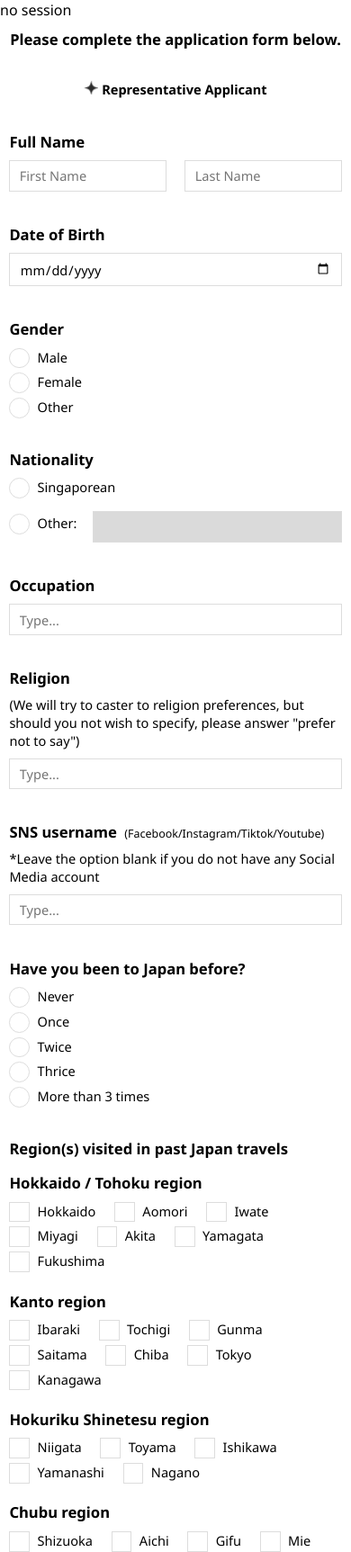
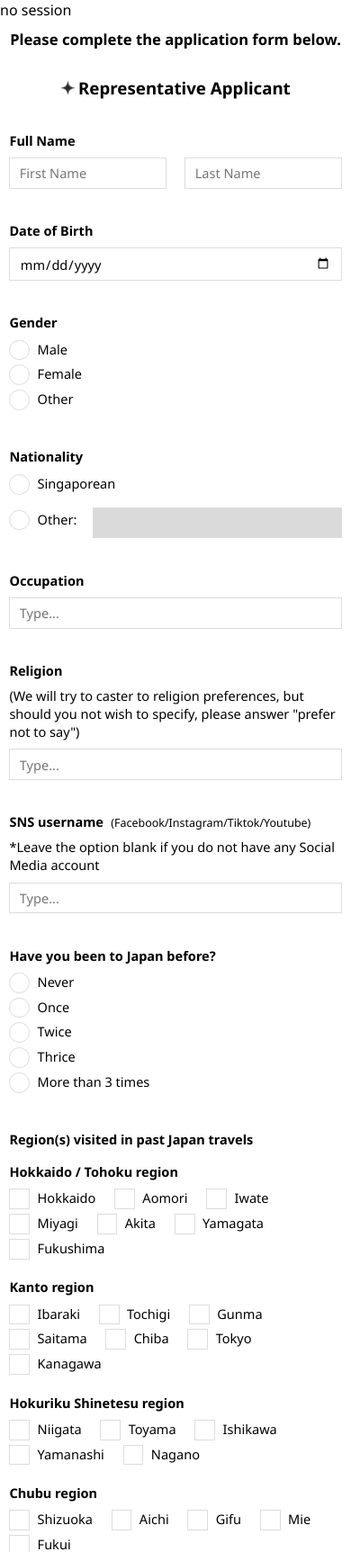
Before and after one commit to MinKyawThu01/kyushu_form, a PHP site: page /view/index.php in a window 390 px wide. Shown: the top 1725 px of the page at 90% size. Run offline with PHP 8.4, Linux system fonts and the light colour scheme; some libraries are stand-ins or nearby versions.

Commit message:
[min] adjust font-size in sp size

```diff
--- a/assets/css/style.css
+++ b/assets/css/style.css
@@ -14,19 +14,24 @@
   font-size: 20px;
   }
   .inner_container {
-    width: 100%;
+  width: 100%;
   max-width: 627px;
   margin: 0 auto;
   box-sizing: border-box;
   }
   /* common */
-  .for_err {
+  .form_container .f_container .for_err {
   color: #FF0000;
   margin-top: 15px;
   display: block;
   }
+  figure {
+    line-height: 0;
+  }
+  li {
+    display: flex;
+  }
   img {
-  line-height: 0;
   width: 100%;
   }
   .form_container .f_container label {
@@ -54,13 +59,13 @@
   display: flex;
   align-items: center;
   justify-content: space-between;
+  width: 100%;
   }
   .form_container .f_container .others label {
     margin-bottom: 0;
   }
   .form_container .f_container .others input {
   margin: 0;
-  width: 82%;
   margin-left: 34px;
   }
   /* fullname input */
@@ -546,7 +551,8 @@
       }
       /* common */
       .form_container .f_container .for_err {
-      font-size: calc(28 / 750 * 100vw);
+      font-size: calc(24 / 750 * 100vw);
+      margin-top: calc(15 / 750 * 100vw);
       }
       .form_container .f_container p,  span, label,  .form_container .policy  a, input, a {
         font-size: calc(28 / 750 * 100vw);
@@ -561,7 +567,7 @@
       font-size: calc(28 / 750 * 100vw);
       }
       .form_container .title {
-      font-size: calc(32 / 750 * 100vw);
+      font-size: calc(28 / 750 * 100vw);
       }
       .form_container .f_container .region {
       margin-top: calc(30 / 750 * 100vw);
@@ -595,7 +601,7 @@
       margin-right: calc(8 / 750 * 100vw);
       }
       .container .form_container h3 span {
-        font-size: calc(28 / 750 * 100vw);
+        font-size: calc(36 / 750 * 100vw);
       }
       .container .jnto .logo {
       width: 100%;
@@ -625,9 +631,9 @@
       }
       /* Create the indicator (the dot/circle - hidden when not checked) */
       .all_checks_label .checkmark:after {
-      left: calc(12 / 750 * 100vw);
+      left: calc(15 / 750 * 100vw);
       top: calc(2 / 750 * 100vw);
-      width: calc(14 / 750 * 100vw);
+      width: calc(8 / 750 * 100vw);
       height: calc(24 / 750 * 100vw);
       border: calc(1 / 750 * 100vw) solid #fff;
       border-width: 0 calc(4 / 750 * 100vw) calc(4 / 750 * 100vw) 0;
@@ -662,7 +668,7 @@
       padding: calc(9 / 750 * 100vw);
       border-width: calc(1 / 750 * 100vw);
       margin-top: calc(13 / 750 * 100vw);
-      font-size: calc(32 / 750 * 100vw);
+      font-size: calc(24 / 750 * 100vw);
       }
       .container .form_container .files_upload .f_container .inner_container  .intro_vd {
       margin-top: calc(25 / 750 * 100vw);
@@ -717,6 +723,7 @@
       }
       .container .jnto .contact a {
       padding: calc(11 / 750 * 100vw);
+      font-size: calc(24 / 750 * 100vw);
       }
       .container .jnto .social .facebook {
       margin-right: calc(20 / 750 * 100vw);
@@ -730,6 +737,7 @@
       }
       .container .home_contact .f_container .nav li a {
       padding-right: calc(5 / 750 * 100vw);
+      font-size: calc(24 / 750 * 100vw);
       }
       .container .home_contact .f_container .nav li::after {
       padding: 0 calc(2 / 750 * 100vw);
--- a/view/complete.html
+++ b/view/complete.html
@@ -27,7 +27,7 @@
                         <strong>campaign@japanbyjapan.com</strong>
                     </p>
                     <div class="btn_m_top">
-                        <a href="#">Back to top</a>
+                        <a href="index.php">Back to top</a>
                     </div>
             </div>
         </div>
```
